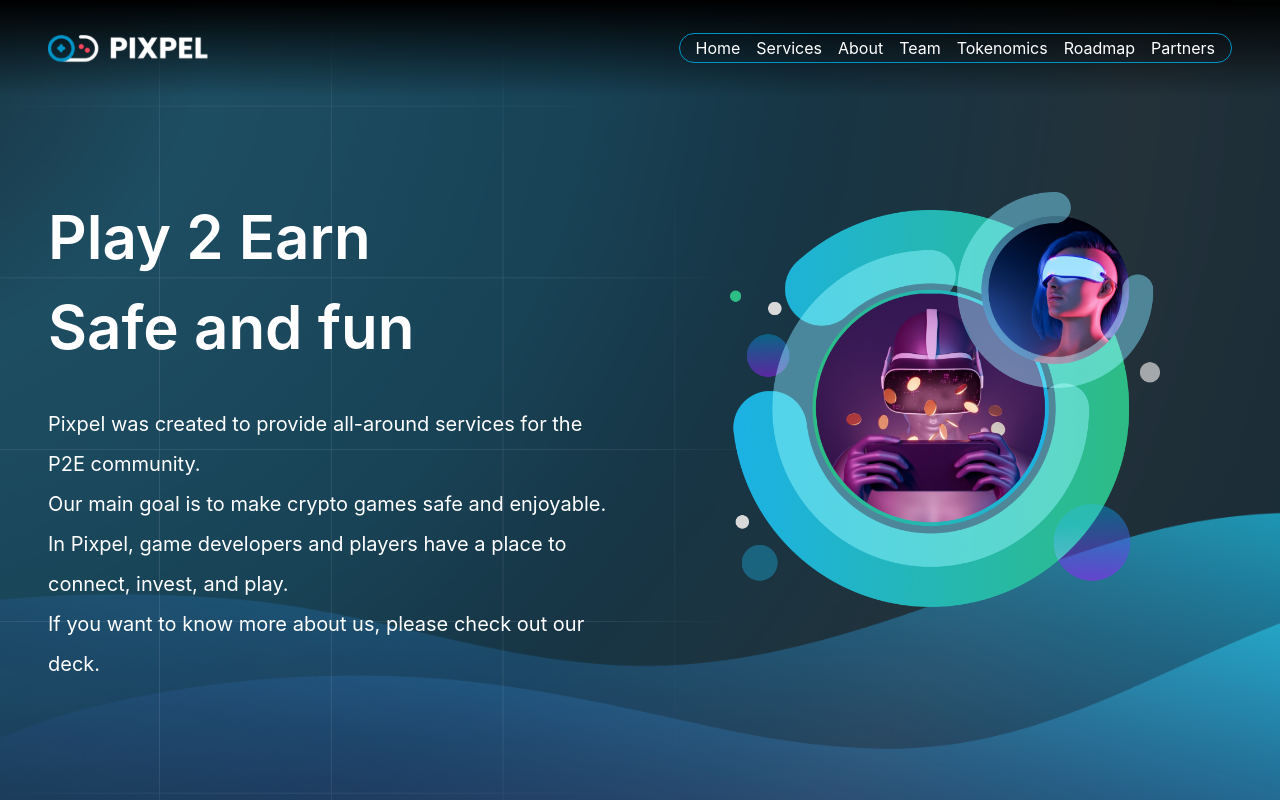
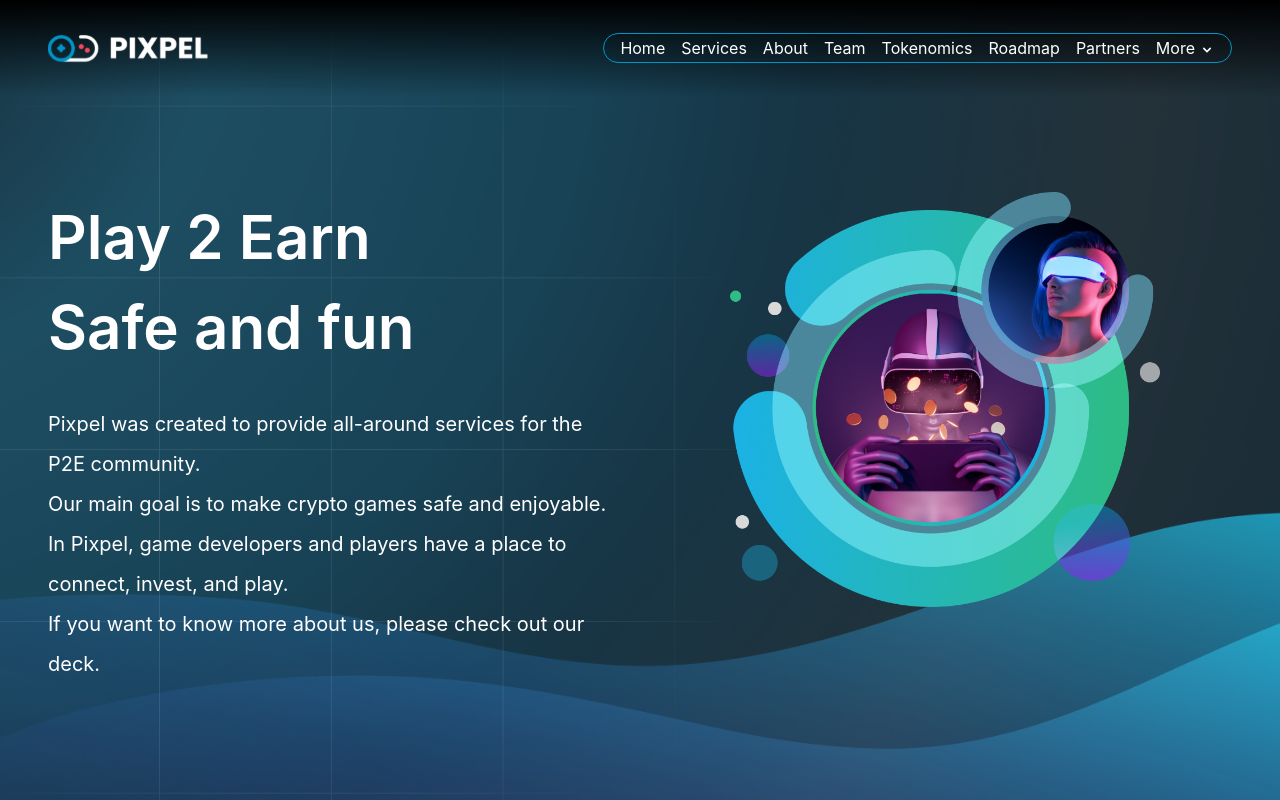
Before and after one commit to cryptodev1990/Pixpel-landing-page, a React (Create React App) app: page / in a window 1280 px wide. Built offline with nearby package versions, Linux system fonts and the light colour scheme.

Commit message:
add header menu

```diff
--- a/src/components/header/index.tsx
+++ b/src/components/header/index.tsx
@@ -6,11 +6,14 @@ import "../../App.scss";
 function Header() {
   const [navbarOpen, setNavbarOpen] = useState(false);
   return (
+    <>
       <header className="flex absolute w-full justify-between items-center h-24 header-bg top-0 px-8 md:px-12 lg:px-18 xl:px-24 2xl:px-36 3xl:px-48">
         <img src={Logo} alt="logo" className="w-40"/>
         <div className="hidden md:flex gap-4 border-1 items-center justify-center border-blue rounded-full px-4 py-2px">
           <div className="items-center text-white cursor-pointer hover:text-app-green">
+            <a href="/">
               Home
+            </a>
           </div>
           <div className="items-center text-white cursor-pointer hover:text-app-green">
             <a href="#services">
@@ -42,52 +45,38 @@ function Header() {
               Partners
             </a>
           </div>
-        {/* <div className="items-center text-white cursor-pointer">
-          <button
-            className="text-white cursor-pointer text-xl leading-none px-3 py-1 border border-solid border-transparent rounded bg-transparent block lg:hidden outline-none focus:outline-none"
-            type="button"
-            onClick={() => setNavbarOpen(!navbarOpen)}
+          <ul className="flex flex-col mt-4 md:flex-row md:space-x-8 md:mt-0">
+            <li>
+              <button className="
+                flex justify-between items-center text-sm2 w-full text-white hover:text-app-green"
+                onClick={() => { setNavbarOpen(!navbarOpen); }}
               >
-            hambuger<i className="fas fa-bars"></i>
+                More
+                <svg className="mt-1 ml-1 w-4 h-4" aria-hidden="true" fill="currentColor" viewBox="0 0 20 20" xmlns="http://www.w3.org/2000/svg">
+                  <path fillRule="evenodd" d="M5.293 7.293a1 1 0 011.414 0L10 10.586l3.293-3.293a1 1 0 111.414 1.414l-4 4a1 1 0 01-1.414 0l-4-4a1 1 0 010-1.414z" clipRule="evenodd">
+                  </path>
+                </svg>
               </button>
-
-        </div> */}
-        {/* <div
-            className={
-              "lg:flex flex-grow items-center" +
-              (navbarOpen ? " flex" : " hidden")
-            }
-            id="example-navbar-danger"
-          >
-            <ul className="flex flex-col lg:flex-row list-none lg:ml-auto">
-              <li className="nav-item">
-                <a
-                  className="px-3 py-2 flex items-center text-xs uppercase font-bold leading-snug text-white hover:opacity-75"
-                  href="#pablo"
-                >
-                  <i className="fab fa-facebook-square text-lg leading-lg text-white opacity-75"></i><span className="ml-2">Share</span>
-                </a>
+              {
+                navbarOpen && (
+                  <div className="absolute flex flex-row-reverse justify-end bg-white w-32 mt-1">
+                    <ul>
+                      <li>
+                        <a href="https://docsend.com/view/p26a9bvfpqf52ddi" className="block py-2 px-2 hover:text-app-green">White Paper</a>
                       </li>
-              <li className="nav-item">
-                <a
-                  className="px-3 py-2 flex items-center text-xs uppercase font-bold leading-snug text-white hover:opacity-75"
-                  href="#pablo"
-                >
-                  <i className="fab fa-twitter text-lg leading-lg text-white opacity-75"></i><span className="ml-2">Tweet</span>
-                </a>
-              </li>
-              <li className="nav-item">
-                <a
-                  className="px-3 py-2 flex items-center text-xs uppercase font-bold leading-snug text-white hover:opacity-75"
-                  href="#pablo"
-                >
-                  <i className="fab fa-pinterest text-lg leading-lg text-white opacity-75"></i><span className="ml-2">Pin</span>
-                </a>
+                      <li>
+                        <a href="https://docsend.com/view/q83qhhu6h66ckvgk" className="block py-2 px-2 hover:text-app-green">Check Deck</a>
                       </li>
                     </ul>
-          </div> */}
+                  </div>
+                )
+              }
+            </li>
+          </ul>
         </div>
       </header>
+
+    </>
   );
 };
 
--- a/tailwind.config.js
+++ b/tailwind.config.js
@@ -15,6 +15,7 @@ module.exports = {
     },
     fontSize: {
       'sm': ['13px', '15px'],
+      'sm1': ['16px', '16px'],
       'base': ['16px', '24px'],
       'base2': ['19px', '28px'],
       'md': ['18px', '40px'],
```
Lines whose indentation alone changed are shown as unchanged.
